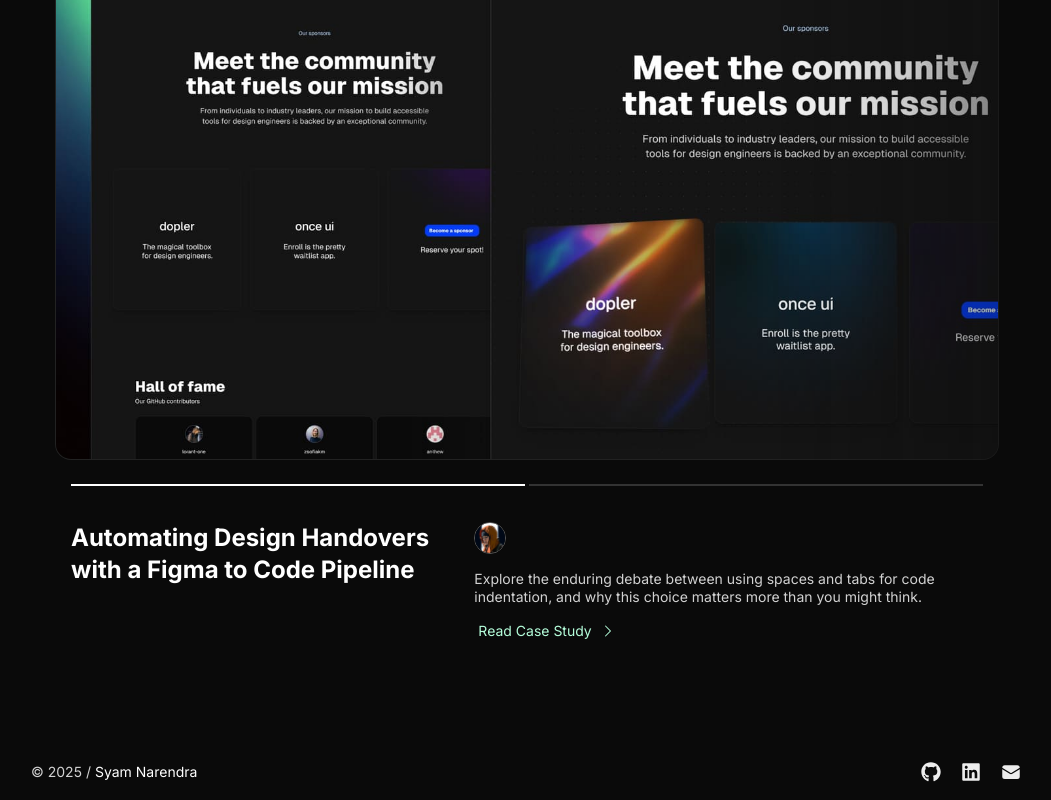
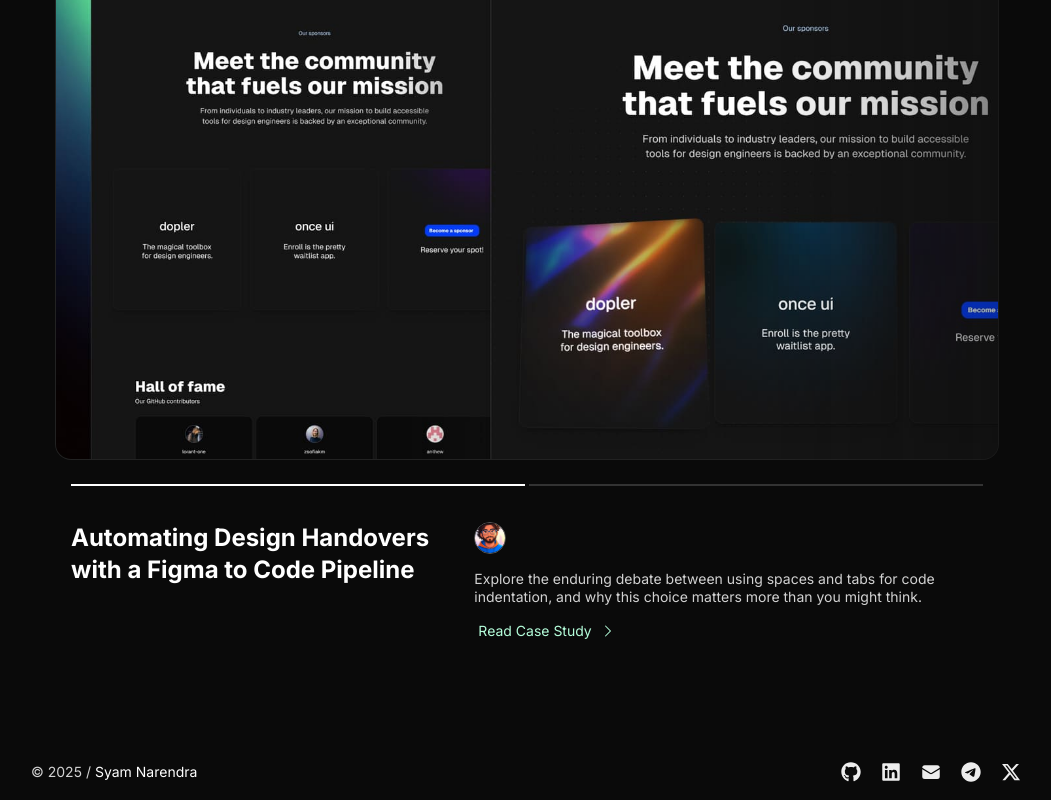
Before and after one commit to Syam-Narendra/my-portfolio, a Next.js app: page /en in a window 1280 px wide. Shown: the part 2544-3344 px from the top of the page, without its empty margins (113-1164 px from the left). Built offline with nearby package versions, Linux system fonts and the light colour scheme.

Commit message:
profile pic added

```diff
--- a/src/app/[locale]/blog/posts/en/Rust-Meets-Python.mdx
+++ b/src/app/[locale]/blog/posts/en/Rust-Meets-Python.mdx
@@ -160,3 +160,16 @@ These tools offer:
 - 🛡️ **Fewer bugs and crashes**
 
 As Python continues to evolve, **Rust-based tooling is becoming the secret sauce** for modern development workflows.
+
+---
+Find more about `uv` at:
+
+<iframe
+  width="560"
+  height="315"
+  src="https://www.youtube.com/embed/gSKTfG1GXYQ"
+  title="YouTube video player"
+  frameBorder="0"
+  allow="accelerometer; autoplay; clipboard-write; encrypted-media; gyroscope; picture-in-picture"
+  allowFullScreen
+/>
--- a/src/app/resources/content.js
+++ b/src/app/resources/content.js
@@ -24,8 +24,6 @@ const newsletter = {
 };
 
 const social = [
-  // Links are automatically displayed.
-  // Import new icons in /once-ui/icons.ts
   {
     name: "GitHub",
     icon: "github",
@@ -37,15 +35,19 @@ const social = [
     link: "https://linkedin.com/in/syamnarendra",
   },
   {
-    name: "X",
-    icon: "x",
-    link: "",
-  },
-  {
     name: "Email",
     icon: "email",
     link: "mailto:syam35@protonmail.com",
   },
+  {
+    name:"Telegram",
+    icon:"telegram",
+    link:"https://t.me/MrAdbhutham",
+  },{
+    name:"X",
+    icon:"x",
+    link:"https://x.com/MrAdbhutam",
+  }
 ];
 
 const home = {
--- a/src/once-ui/icons.ts
+++ b/src/once-ui/icons.ts
@@ -33,7 +33,7 @@ import {
 	FaDiscord,
 	FaGithub,
 	FaLinkedin,
-	FaXTwitter
+	FaXTwitter, FaTelegram
 } from "react-icons/fa6";
 
 export const iconLibrary: Record<string, IconType> = {
@@ -63,5 +63,6 @@ export const iconLibrary: Record<string, IconType> = {
 	github: FaGithub,
 	linkedin: FaLinkedin,
 	x: FaXTwitter,
-	clipboard: HiClipboard
+	clipboard: HiClipboard,
+	telegram: FaTelegram
 };
```
Also changed, not shown: public/images/avatar.jpg.
